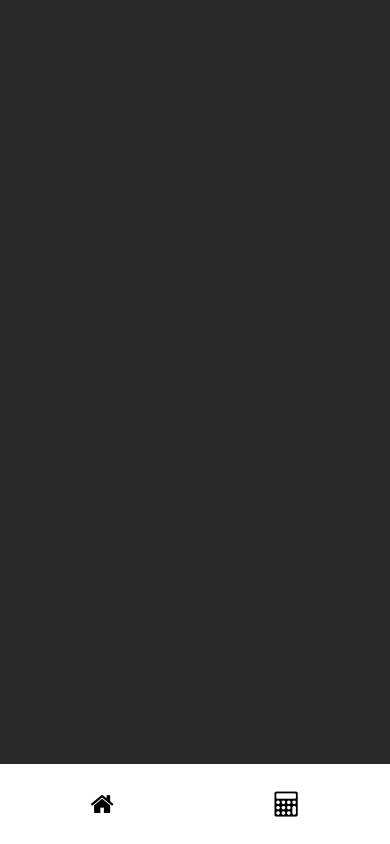
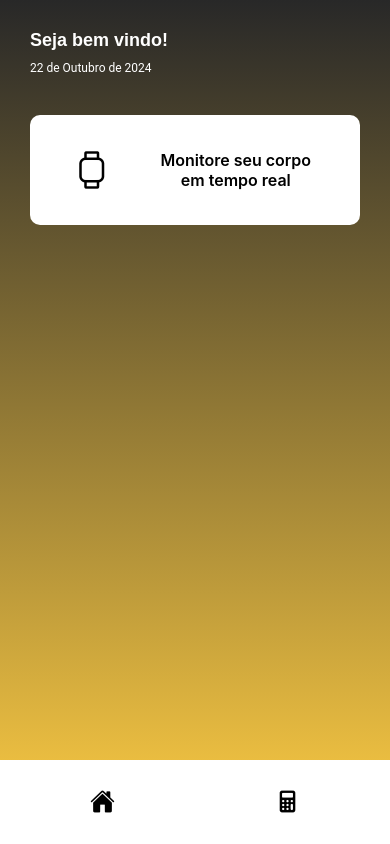
Before and after one commit to EduPZz/health-monitor, a React Native app in the folder mobile/HealthMonitor/: screen / in a window 390 px wide. Built offline with nearby package versions, Linux system fonts and the light colour scheme.

Commit message:
init homePage

```diff
--- a/mobile/HealthMonitor/App.js
+++ b/mobile/HealthMonitor/App.js
@@ -1,22 +1,70 @@
-import React from 'react';
-import { Text, View, StyleSheet } from 'react-native';
-import Icon from 'react-native-vector-icons/FontAwesome';
-import Footer from './components/Footer';
+import React from "react";
+import { Text, View, StyleSheet, TouchableOpacity } from "react-native";
+import Footer from "./components/Footer";
+import { LinearGradient } from "expo-linear-gradient";
+import CurrentDate from "./components/CurrentDate";
+import  Icon  from "react-native-vector-icons/Ionicons";
 
 const App = () => {
   console.log("rodou o myapp");
   return (
     <View style={styles.container}>
+      <LinearGradient
+        colors={["#282828", "#ffcd43"]}
+        start={{ x: 0, y: 0 }}
+        end={{ x: 0, y: 1 }}
+        style={styles.background}
+      >
+        <View style={styles.divWelcome}>
+          <Text style={styles.textWelcome}>Seja bem vindo!</Text>
+          <CurrentDate />
+        </View>
+        <TouchableOpacity style={styles.divOpt}>
+          <Icon name="watch-outline" size={40} color={"#000"} />
+          <Text style={styles.textOpt}>Monitore seu corpo em tempo real</Text>
+        </TouchableOpacity>
+      </LinearGradient>
       <Footer />
     </View>
   );
-}
+};
 
 const styles = StyleSheet.create({
   container: {
     flex: 1,
-    backgroundColor: 'linear-gradient(90deg, rgba(40,40,40,1) 73%, rgba(255,205,67,1) 100%)',
   },
+  background: {
+    height: "100%",
+    width: "100%",
+  },
+  divWelcome: {
+    padding: '30px',
+  },
+  textWelcome: {
+    color: '#fff',
+    fontWeight: '600',
+    fontSize: '18px',
+    paddingBottom: '10px',
+    fontFamily: 'Arial'
+  },
+  divOpt: {
+    marginTop: "10px",
+    marginRight: "30px",
+    marginBottom: "10px",
+    marginLeft: "30px",
+    flexDirection: "row",
+    alignItems: "center",
+    justifyContent: "space-evenly",
+    height: "110px",
+    backgroundColor: "#FFF",
+    borderRadius: "10px"
+  },
+  textOpt: {
+    fontSize: "16px",
+    fontWeight: "600",
+    textAlign: "center",
+    width: "50%"
+  }
 });
 
 export default App;
--- /dev/null
+++ b/mobile/HealthMonitor/components/CurrentDate.js
@@ -0,0 +1,33 @@
+import React from "react";
+import { Text, StyleSheet } from "react-native";
+
+const CurrentDate = () => {
+    const currentDate = new Date();
+
+    const monthNames = [
+      "Janeiro", "Fevereiro", "Março", "Abril", "Maio", "Junho", "Julho", "Agosto", "Setembro", "Outubro", "Novembro", "Dezembro"
+    ];
+
+    const day = currentDate.getDate();
+    const month = monthNames[currentDate.getMonth()];
+    const year = currentDate.getFullYear();
+
+    const fullDate = `${day} de ${month} de ${year}`;
+
+    return(
+      <Text style={styles.textDate}>
+        {fullDate}
+      </Text>
+    );
+}
+
+const styles = StyleSheet.create({
+    textDate: {
+        fontSize: '12px',
+        fontWeight: 'semibold',
+        color: '#fff',
+        fontFamily: 'Roboto'
+    }
+});
+
+export default CurrentDate;
--- a/mobile/HealthMonitor/components/Footer.js
+++ b/mobile/HealthMonitor/components/Footer.js
@@ -1,6 +1,6 @@
 import React from "react";
 import { View, StyleSheet, TouchableOpacity, Text } from "react-native";
-import Icon from "react-native-vector-icons/FontAwesome";
+import Icon from "react-native-vector-icons/Ionicons";
 
 const Footer = () => {
   return (
@@ -24,7 +24,7 @@ const styles = StyleSheet.create({
     position: "absolute",
     bottom: 0,
     padding: 10,
-    height: '80px',
+    height: '10%',
     width: "100%",
   },
 });
--- a/mobile/HealthMonitor/package.json
+++ b/mobile/HealthMonitor/package.json
@@ -20,7 +20,8 @@
     "react-native-safe-area-context": "^4.11.1",
     "react-native-screens": "^3.34.0",
     "react-native-vector-icons": "^10.2.0",
-    "react-native-web": "~0.19.10"
+    "react-native-web": "~0.19.10",
+    "expo-linear-gradient": "~13.0.2"
   },
   "devDependencies": {
     "@babel/core": "^7.20.0"
```
Also changed, not shown: 1 other file (tests, documents, lock files or other folders).
